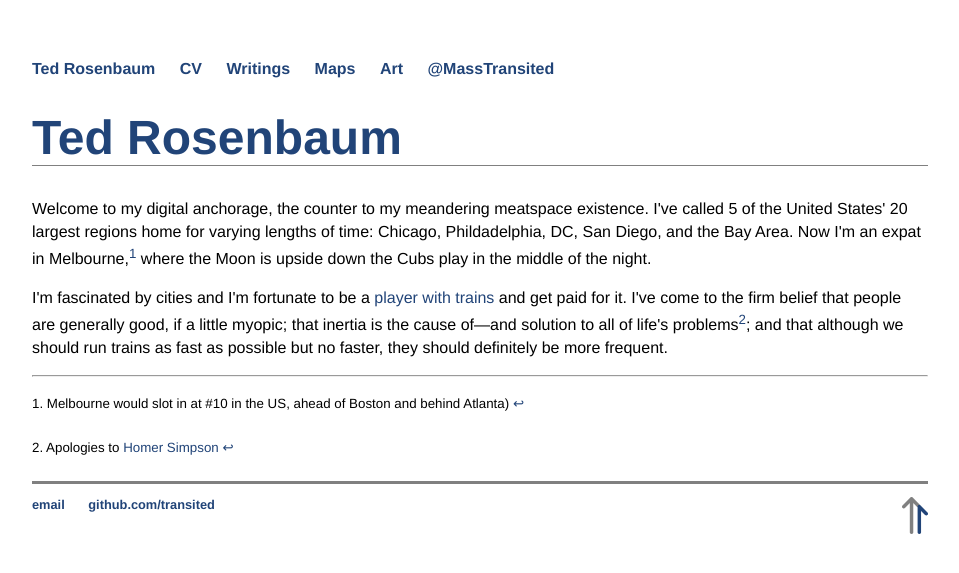
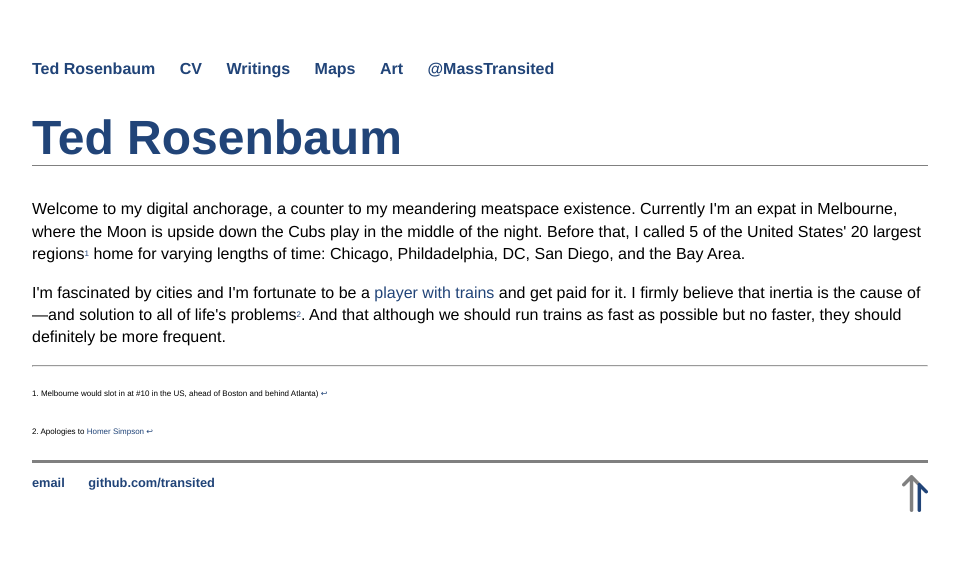
Before and after one commit to transited/transited.github.io, a Jekyll site: the page built from index.html, in a window 1280 px wide. Shown: the top 573 px of the page, without its empty margins (160-1119 px from the left). Built offline with Jekyll 4.4.1, drawn with Linux system fonts in a browser that asks for light colours.

Commit message:
Updated Art and homepage
footnote superscripts align:top

```diff
--- a/_layouts/default.html
+++ b/_layouts/default.html
@@ -8,12 +8,12 @@
 		<body>
 			<nav>
 	    		<ul>
-	        		<li><a href="/" style="color:#214478;">Ted Rosenbaum</a></li>
-	        		<li><a href="/cv" style="color:#214478;">CV</a></li>
-	        		<li><a href="/writings" style="color:#214478;">Writings</a></li>
-              <li><a href="/maps" style="color:#214478;">Maps</a></li>
-              <li><a href="/art" style="color:#214478;">Art</a></li>
-              <li><a href="https://twitter.com/masstransited" style="color:#214478"; target="_blank">@MassTransited</a></li>
+	        		<li><a href="/">Ted Rosenbaum</a></li>
+	        		<li><a href="/cv">CV</a></li>
+	        		<li><a href="/writings">Writings</a></li>
+              <li><a href="/maps">Maps</a></li>
+              <li><a href="/art">Art</a></li>
+              <li><a href="https://twitter.com/masstransited"; target="_blank">@MassTransited</a></li>
 	    		</ul>
 			</nav>
 			<div class="container">
--- a/art.html
+++ b/art.html
@@ -7,8 +7,8 @@
   <p>I am not a trained artist or designer in any way. But art is fun! And having learned <a href="https://inkscape.org/" target="_blank" title="Inkscape homepage" target="_blank">Inkscape</a> to make passable maps, why not make other stuff? Here's a smattering of what I've put together. (In reverse chronological order so you can judge my growth&mdash;or lack thereof.)</p>
   <hr>
   <h2>Termini (2019)</h2>
-  <p>I'm not completely sure where the inspiration for this came from. I think it was a combination of (1) seeing all sorts of cool enamel pin designs out there and wanting to channel that minimalist, thick-lined style; (2) moving to Melbourne and being taken with Flinders Street Station, which is such a departure from the concrete columned neo-classical boxes often named Union Station in the US; and (3) discovering the mini-terminals/termini pun and running with it. At any rate, I ended up sketching out 20 different stations I've visited (plus Prague by request) before calling it a collection. I might still add more in the future&mdash;I'm open to requests.</p>
-  <p><img class="center" src="Files/Termini21.png" alt="21 train terminals drawn in miniature" width="600" height="322"></p>
+  <p>I'm not completely sure where the inspiration for this came from. I think it was a combination of (1) seeing all sorts of cool enamel pin designs out there and wanting to channel that minimalist, thick-lined style; (2) moving to Melbourne and being taken with Flinders Street Station, which is such a departure from the concrete columned neo-classical boxes often named Union Station in the US; and (3) discovering the mini-terminals/termini pun and running with it. At any rate, I ended up sketching out a couple dozen stations I've visited (plus Prague by request) before calling it a collection. I might still add more in the future&mdash;I'm open to requests.</p>
+  <p><img class="center" src="Files/Termini24.png" alt="21 train terminals drawn in miniature" width="600" height="322"></p>
   <h2>War on Cars Insignia (2018)</h2>
   <p>If we're gonna fight this <a href="https://thewaroncars.org/" title="War on Cars podcast site">War on Cars</a>, maybe we need some <a href="https://en.wikipedia.org/wiki/Distinctive_unit_insignia" title="Distinctive Unit Insignia on Wikipedia">Distinctive Unit Insignia</a>? (Probably should organize ourselves into actual units first, but that's but a detail.)</p>
   <p><img class="center" src="Files/UrbanistDUI.png" alt="four potential DUIs for different groups" width="600" height="224"/></p>
--- a/css/main.css
+++ b/css/main.css
@@ -72,3 +72,8 @@
   margin-right: auto;
   height: auto;
 }
+
+sup{
+  vertical-align: top;
+  font-size: 0.5em;
+}
--- a/index.html
+++ b/index.html
@@ -4,8 +4,8 @@
 ---
 <div class="blurb">
 	<h1>Ted Rosenbaum</h1>
-	<p>Welcome to my digital anchorage, the counter to my meandering meatspace existence. I've called 5 of the United States' 20 largest regions home for varying lengths of time: Chicago, Phildadelphia, DC, San Diego, and the Bay Area. Now I'm an expat in Melbourne,<sup><a href="#fn1" id="ref1">1</a></sup> where the Moon is upside down the Cubs play in the middle of the night.</p>
-	<p>I'm fascinated by cities and I'm fortunate to be a <a href="https://www.jstor.org/stable/20569994" title="Sandburg Chicago poem" target="_blank">player with trains</a> and get paid for it. I've come to the firm belief that people are generally good, if a little myopic; that inertia is the cause of&mdash;and solution to all of life's problems<sup><a href="#fn2" id="ref2">2</a></sup>; and that although we should run trains as fast as possible but no faster, they should definitely be more frequent.</p>
+	<p>Welcome to my digital anchorage, a counter to my meandering meatspace existence. Currently I'm an expat in Melbourne, where the Moon is upside down the Cubs play in the middle of the night. Before that, I called 5 of the United States' 20 largest regions<sup><a href="#fn1" id="ref1">1</a></sup> home for varying lengths of time: Chicago, Phildadelphia, DC, San Diego, and the Bay Area. </p>
+	<p>I'm fascinated by cities and I'm fortunate to be a <a href="https://www.jstor.org/stable/20569994" title="Sandburg Chicago poem" target="_blank">player with trains</a> and get paid for it. I firmly believe that inertia is the cause of&mdash;and solution to all of life's problems<sup><a href="#fn2" id="ref2">2</a></sup>. And that although we should run trains as fast as possible but no faster, they should definitely be more frequent.</p>
 	<hr></hr>
 <p><sup id="fn1">1. Melbourne would slot in at #10 in the US, ahead of Boston and behind Atlanta) <a href="#ref1" title="Jump back to footnote 1 in the text.">↩</a></sup></p>
 <p><sup id="fn2">2. Apologies to <a href="https://frinkiac.com/gif/S08E18/1305653/1311709.gif?b64lines=IFRPIEFMQ09IT0wtLSBUSEUgQ0FVU0UgT0YKIEFORCBTT0xVVElPTiBUTyBBTEwgT0YKIExJRkUnUyBQUk9CTEVNUy4=" target="_blank" title="Simpsons gif">Homer Simpson</a> <a href="#ref2" title="Jump back to footnote 1 in the text.">↩</a></sup></p>
--- a/maps.html
+++ b/maps.html
@@ -6,7 +6,7 @@
 <div class="blurb">
   <h1>Maps</h1>
   <h2>San Diego (MTS)</h2>
-  <p> When I lived in San Diego, I was not yet enlightened. Despite living in Gaslamp and working at SWRMC (next to the Pacific Fleet stop), I drove to work every day--Uncle Sam was willing to give me a car and free parking right outside my office, but not a transit pass ¯\_(ツ)_/¯. The <a href="https://www.sdmts.com/schedules-real-time-maps-and-routes/trolley" title="SD MTS trolley diagram">existing MTS map</a> features lots of awkward angles and no geographical context, and with the Mid-Coast Trolley extension opening soon(ish) they're going to need a new map anyway. I tried to move away from the current angular setup in favor of more languid curves, and added in a simplified coastline.</p>
+  <p> When I lived in San Diego, I was not yet enlightened. Despite living in Gaslamp and working at SWRMC (next to the Pacific Fleet stop), I drove to work every day&mdash;Uncle Sam was willing to give me a car to use seven days a week and free parking right outside my office, but only a transit pass for commuting ¯\_(ツ)_/¯. The <a href="https://www.sdmts.com/schedules-real-time-maps-and-routes/trolley" title="SD MTS trolley diagram">existing MTS map</a> features lots of awkward angles and no geographical context, and with the Mid-Coast Trolley extension opening soon(ish) they're going to need a new map anyway. I tried to move away from the current angular setup in favor of more languid curves, and added in a simplified coastline.</p>
   <p><img src="Files/SDFlow.air.png" alt="San Diego Trolley Diagram" width="425" height="529"/></p>
   <h2>San Jose (VTA)</h2>
   <p> While working on potential operating plans for the new east-west Tasman line, I needed some graphics to show various potential stopping patterns. Rather than try to re-shape the current map to show service along Tasman, I ended up building my own from scratch, and then expanding it to include the entire system. If given free reign I'd probably make more changes, but I needed to keep things as similar as possible to the existing diagram.</p>
--- a/transit-will-not-die.html
+++ b/transit-will-not-die.html
@@ -15,7 +15,7 @@
   <p>Now, this scenario is fine for rich people who can own their own AVs and slightly less-rich people who can afford Uber. What about people who need a car, but can’t afford an AV (but can afford a regular, human-driven car) or enjoy driving themselves?<sup><a href="#fn2" id="ref2">2</a></sup> Unless and until every single car on the road is an AV, you’re not gaining any efficiencies on the roads in terms of throughput. As long as that’s the case, you still have traffic jams, car crashes, and all the other assorted shittiness that encourages transit, walking, and bicycling over driving.</p>
   <p>So let’s say you’re able to overcome AAA, and suddenly every single car (and don’t forget buses, freight trucks, construction pickups, etc) on the road is a safe, reliable AV. At the absolute high-end—with every car going 60mph and following the car in front of it within 4-5 feet—highways get 8x more throughput. Sweet! And at some point those cars get off the highway. Not so sweet. They are plunged into an urban street grid where blocks are 400 feet long and the lights cycle from red to green every 40 seconds—because you still have pedestrians who need to cross the street. These cars are not going 60mph—acceleration is difficult, and conservation of momentum’s still a bitch in a crash—and your throughput massively drops. If you’re lucky, you’re looking at a 1.5-2x increase in throughput—and maybe not even that, if everyone expects door-to-door service, creating loading zones on both curbs of every street at rush hour. (The Newsweek article’s “Pre-school Parking Lots” scenario sounds pretty awful right about now.) And if your regular streets aren’t more efficient, you’re going to get backups as those 8x (or 4x, or even 2x) cars that were on the highway try to get off—and those backups will spill onto the highway, eroding that original 8x. (Think about how this plays out at the corner of Ohio & Orleans. If the Ohio spur from the Kennedy wasn’t a mile long, the traffic waiting at the light would spill onto the Kennedy.)</p>
   <p>Unless cars are remade to be massively smaller (like, say, the size of a bicycle), geometry is ruining any gains made by AVs. There’s a semi-famous picture in transportation that’s been making the rounds for a few years now, showing how much space 60 people take up depending on their mode:</p>
-  <p><img src="Files/AUSCPFRoad Space.jpg" alt="Canberra Road Space photograph" width="800" height="424"/></p>
+  <p><img class="center" src="Files/AUSCPFRoad Space.jpg" alt="Canberra Road Space photograph" width="800" height="424"/></p>
   <p>The upshot here is that, within cities that have the density to support it (and I firmly believe that Krugman + Marchetti = continued high-density cities), <a href="http://humantransit.org/2014/11/no-autonomous-cars-will-not-abolish-transit-in-dense-cities.html">transit will not die</a>.</p>
   <p>There’s one final scenario to explore here, though (spoiler alert!) the outcome doesn’t really change: what if, in addition to outlawing human driving, we outlaw private car ownership?<sup><a href="#fn3" id="ref3">3</a></sup> Who owns AVs instead? Maybe Uber and Lyft finally decide to buy their fleets instead of relying on loans from private owners. Or maybe the government owns the vehicles and contract out operations—y’know, exactly like how Metra owns its fleet but has Union Pacific and BNSF operate some of its lines? Or maybe the government decides it’s worth doing it all in-house… like the CTA and countless other agencies do it today?</p>
     <p>So I should go work for Uber, right? Look back at the picture above. Even if those are all on-demand taxis, you’re still not serving dense central areas with personal vehicles.<sup><a href="#fn4" id="ref4">4</a></sup> But you know where Uberized AVs might work wonders? Solving the “Last Mile Problem” that you’ve been solving on your bike for the last 30+ years. Delivering passengers to suburban rail stations is a great use of AVs. And they would relieve the need for ugly park & ride lots. Suddenly, a thousand old-style town centers can bloom because suburban car owners aren’t demanding a parking space within 200 feet of the train platform.</p>
```
Also changed, not shown: Files/Termini21.png (deleted), Files/Termini24.png (added), Files/UrbanistDUI.png.
